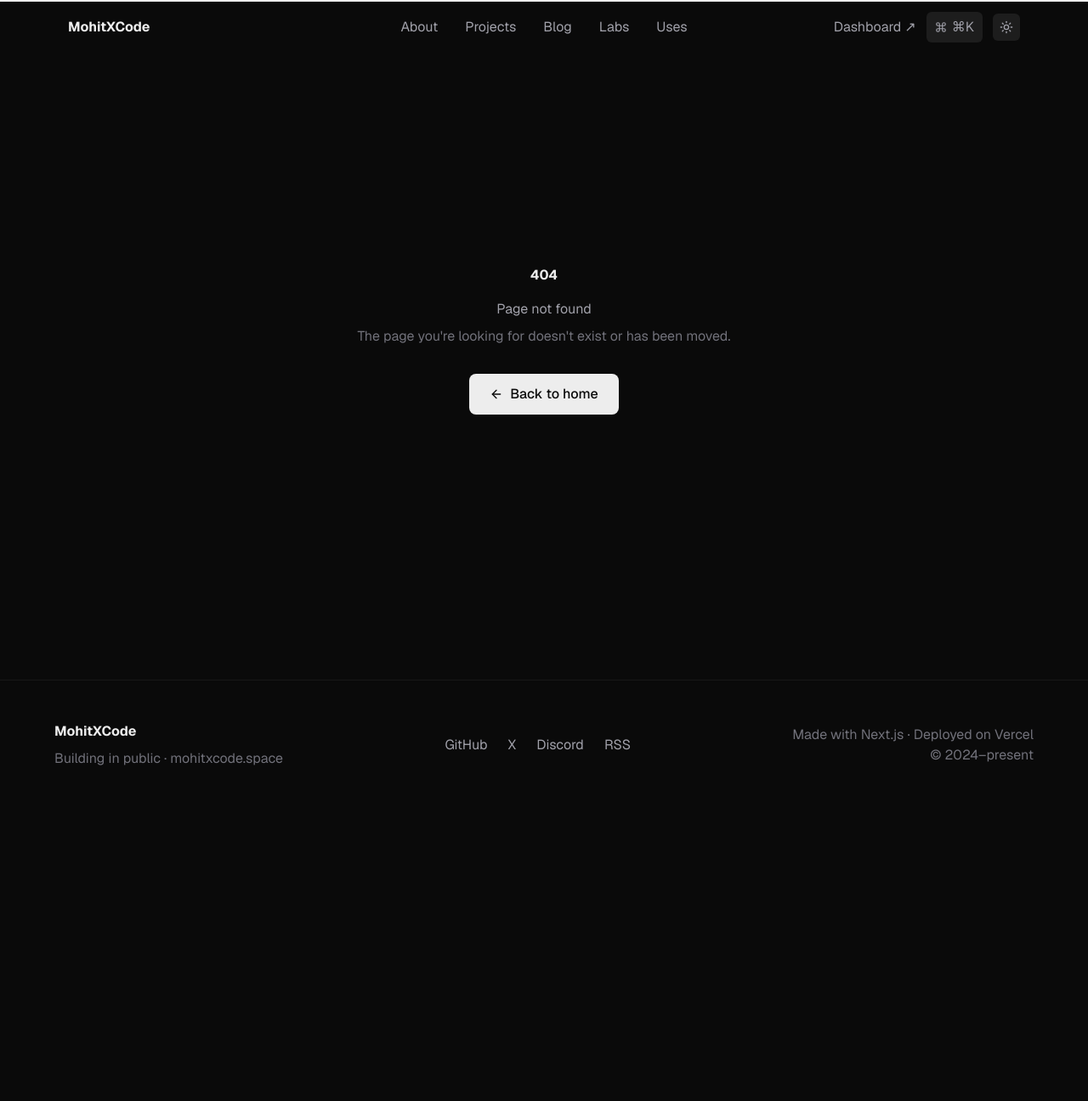
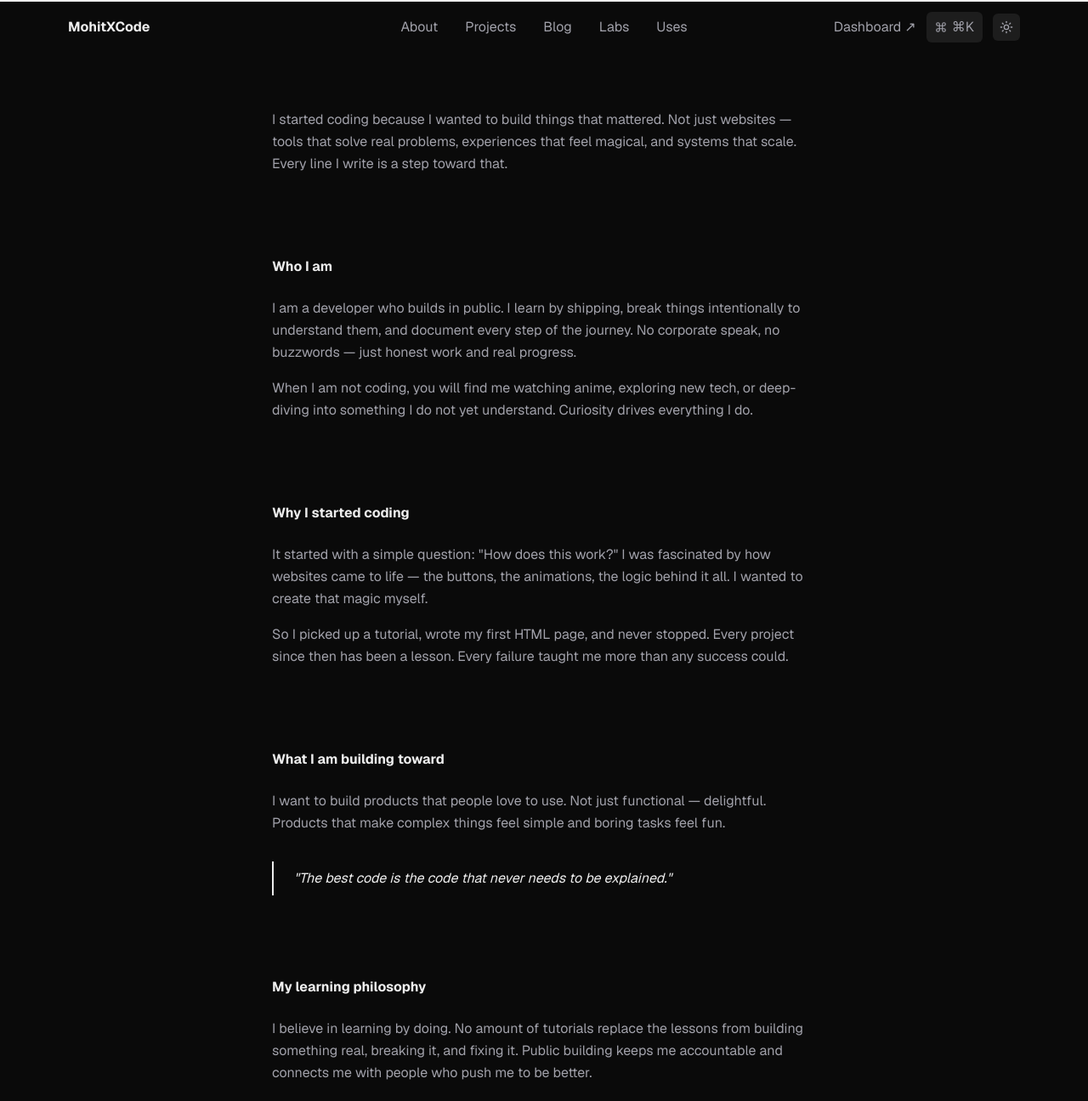
Before and after one commit to MohitXCode/mohitxcode.space, a Next.js app: page /about in a window 1280 px wide. Before the commit this address had no page. Shown: the top 1296 px of the page at 85% size. Before the commit the page ends 953 px from the top, so only its background shows below. Built offline with nearby package versions, Linux system fonts and the light colour scheme.

Commit message:
feat(about): add about page with timeline and reading list

```diff
--- /dev/null
+++ b/app/about/page.tsx
@@ -0,0 +1,130 @@
+import { Metadata } from 'next'
+import Timeline from '@/components/about/timeline'
+import ReadingList from '@/components/about/reading-list'
+
+export const metadata: Metadata = {
+  title: 'About',
+  description: 'Who I am, why I code, and what I am building toward.',
+}
+
+export default function AboutPage() {
+  return (
+    <main className="max-w-2xl mx-auto px-4 py-24 pt-32">
+      {/* Opening paragraph */}
+      <section className="mb-24">
+        <p className="text-body-lg text-text-secondary leading-relaxed">
+          I started coding because I wanted to build things that mattered. Not just websites —
+          tools that solve real problems, experiences that feel magical, and systems that scale.
+          Every line I write is a step toward that.
+        </p>
+      </section>
+
+      {/* Who I am */}
+      <section className="mb-24">
+        <h2 className="text-h2 font-bold text-text-primary mb-6">Who I am</h2>
+        <div className="space-y-4 text-body text-text-secondary leading-relaxed">
+          <p>
+            I am a developer who builds in public. I learn by shipping, break things intentionally
+            to understand them, and document every step of the journey. No corporate speak, no
+            buzzwords — just honest work and real progress.
+          </p>
+          <p>
+            When I am not coding, you will find me watching anime, exploring new tech, or
+            deep-diving into something I do not yet understand. Curiosity drives everything I do.
+          </p>
+        </div>
+      </section>
+
+      {/* Why I started coding */}
+      <section className="mb-24">
+        <h2 className="text-h2 font-bold text-text-primary mb-6">Why I started coding</h2>
+        <div className="space-y-4 text-body text-text-secondary leading-relaxed">
+          <p>
+            It started with a simple question: "How does this work?" I was fascinated by how
+            websites came to life — the buttons, the animations, the logic behind it all. I
+            wanted to create that magic myself.
+          </p>
+          <p>
+            So I picked up a tutorial, wrote my first HTML page, and never stopped. Every project
+            since then has been a lesson. Every failure taught me more than any success could.
+          </p>
+        </div>
+      </section>
+
+      {/* What I am building toward */}
+      <section className="mb-24">
+        <h2 className="text-h2 font-bold text-text-primary mb-6">What I am building toward</h2>
+        <p className="text-body text-text-secondary leading-relaxed mb-6">
+          I want to build products that people love to use. Not just functional — delightful.
+          Products that make complex things feel simple and boring tasks feel fun.
+        </p>
+        <blockquote className="border-l-2 border-text-primary pl-6 py-2 my-8">
+          <p className="text-body-lg text-text-primary italic">
+            "The best code is the code that never needs to be explained."
+          </p>
+        </blockquote>
+      </section>
+
+      {/* Learning philosophy */}
+      <section className="mb-24">
+        <h2 className="text-h2 font-bold text-text-primary mb-6">My learning philosophy</h2>
+        <div className="space-y-4 text-body text-text-secondary leading-relaxed">
+          <p>
+            I believe in learning by doing. No amount of tutorials replace the lessons from
+            building something real, breaking it, and fixing it. Public building keeps me
+            accountable and connects me with people who push me to be better.
+          </p>
+          <p>
+            Every project is a bet on myself. Some fail, some succeed — all teach.
+          </p>
+        </div>
+      </section>
+
+      {/* Beyond coding */}
+      <section className="mb-24">
+        <h2 className="text-h2 font-bold text-text-primary mb-6">Beyond coding</h2>
+        <div className="space-y-4 text-body text-text-secondary leading-relaxed">
+          <p>
+            Anime keeps my imagination alive. Music keeps me focused. Books expand my worldview.
+            Games remind me that challenge is fun. Movies show me what great storytelling looks like.
+          </p>
+          <p>
+            These are not distractions — they are fuel. The best ideas come when you are not
+            staring at a screen.
+          </p>
+        </div>
+      </section>
+
+      {/* Timeline */}
+      <section className="mb-24">
+        <h2 className="text-h2 font-bold text-text-primary mb-12">Journey</h2>
+        <Timeline />
+      </section>
+
+      {/* Reading list */}
+      <section className="mb-24">
+        <h2 className="text-h2 font-bold text-text-primary mb-12">Books that changed how I think</h2>
+        <ReadingList />
+      </section>
+
+      {/* Setup link */}
+      <section className="mb-24">
+        <h2 className="text-h2 font-bold text-text-primary mb-6">My setup</h2>
+        <p className="text-body text-text-secondary leading-relaxed">
+          Curious about the tools I use? Check out my <a href="/uses" className="text-text-primary underline hover:text-text-accent transition-colors">/uses</a> page for the full breakdown —
+          from hardware to software to the extensions I cannot live without.
+        </p>
+      </section>
+
+      {/* Colophon */}
+      <section className="pt-12 border-t border-border-subtle">
+        <h2 className="text-h4 font-medium text-text-primary mb-4">Colophon</h2>
+        <p className="text-body-sm text-text-tertiary leading-relaxed">
+          This site is built with Next.js 15, TypeScript, and Tailwind CSS. Hosted on Vercel.
+          Designed to be fast, accessible, and intentionally minimal. No tracking, no bloat —
+          just content.
+        </p>
+      </section>
+    </main>
+  )
+}
--- /dev/null
+++ b/components/about/reading-list.tsx
@@ -0,0 +1,47 @@
+const books = [
+  {
+    title: 'The Pragmatic Programmer',
+    author: 'Andrew Hunt & David Thomas',
+    impact: 'Taught me to treat coding as craft, not just typing.',
+  },
+  {
+    title: 'Clean Code',
+    author: 'Robert C. Martin',
+    impact: 'Changed how I think about readability and maintenance.',
+  },
+  {
+    title: 'Designing Data-Intensive Applications',
+    author: 'Martin Kleppmann',
+    impact: 'Opened my eyes to how distributed systems actually work.',
+  },
+  {
+    title: 'Atomic Habits',
+    author: 'James Clear',
+    impact: 'Small improvements compound. This applies to code and life.',
+  },
+]
+
+export default function ReadingList() {
+  return (
+    <div className="space-y-6">
+      {books.map((book, index) => (
+        <div
+          key={index}
+          className="p-6 rounded-lg bg-bg-subtle border border-border-subtle hover:border-border-default transition-colors"
+        >
+          <div className="flex flex-col md:flex-row md:items-start md:justify-between gap-2 mb-3">
+            <h3 className="text-h4 font-medium text-text-primary">
+              {book.title}
+            </h3>
+            <span className="text-caption text-text-tertiary font-mono shrink-0">
+              {book.author}
+            </span>
+          </div>
+          <p className="text-body-sm text-text-secondary leading-relaxed">
+            {book.impact}
+          </p>
+        </div>
+      ))}
+    </div>
+  )
+}
--- /dev/null
+++ b/components/about/timeline.tsx
@@ -0,0 +1,53 @@
+const milestones = [
+  {
+    date: '2024',
+    title: 'Started building in public',
+    description: 'Made the decision to share every project, failure, and lesson openly.',
+  },
+  {
+    date: '2024',
+    title: 'First production deployment',
+    description: 'Shipped something real that real people used. The addiction began.',
+  },
+  {
+    date: '2025',
+    title: 'Deep dive into system design',
+    description: 'Moved beyond tutorials to understanding how scalable systems actually work.',
+  },
+  {
+    date: '2025',
+    title: 'Launched mohitxcode.space',
+    description: 'Built this portfolio from scratch as a testament to what I have learned.',
+  },
+]
+
+export default function Timeline() {
+  return (
+    <div className="relative">
+      {/* Vertical line */}
+      <div className="absolute left-0 md:left-1/2 top-0 bottom-0 w-px bg-border-default md:-translate-x-px" />
+
+      <div className="space-y-12">
+        {milestones.map((item, index) => (
+          <div key={index} className="relative flex items-start md:items-center gap-4 md:gap-0">
+            {/* Dot */}
+            <div className="absolute left-0 md:left-1/2 w-2 h-2 rounded-full bg-text-primary md:-translate-x-px -translate-x-[3px] mt-2 md:mt-0" />
+
+            {/* Content */}
+            <div className={`ml-8 md:ml-0 md:w-1/2 ${index % 2 === 0 ? 'md:pr-12 md:text-right' : 'md:pl-12 md:ml-auto'}`}>
+              <span className="text-caption text-text-tertiary font-mono mb-1 block">
+                {item.date}
+              </span>
+              <h3 className="text-h4 font-medium text-text-primary mb-2">
+                {item.title}
+              </h3>
+              <p className="text-body-sm text-text-secondary leading-relaxed">
+                {item.description}
+              </p>
+            </div>
+          </div>
+        ))}
+      </div>
+    </div>
+  )
+}
```
